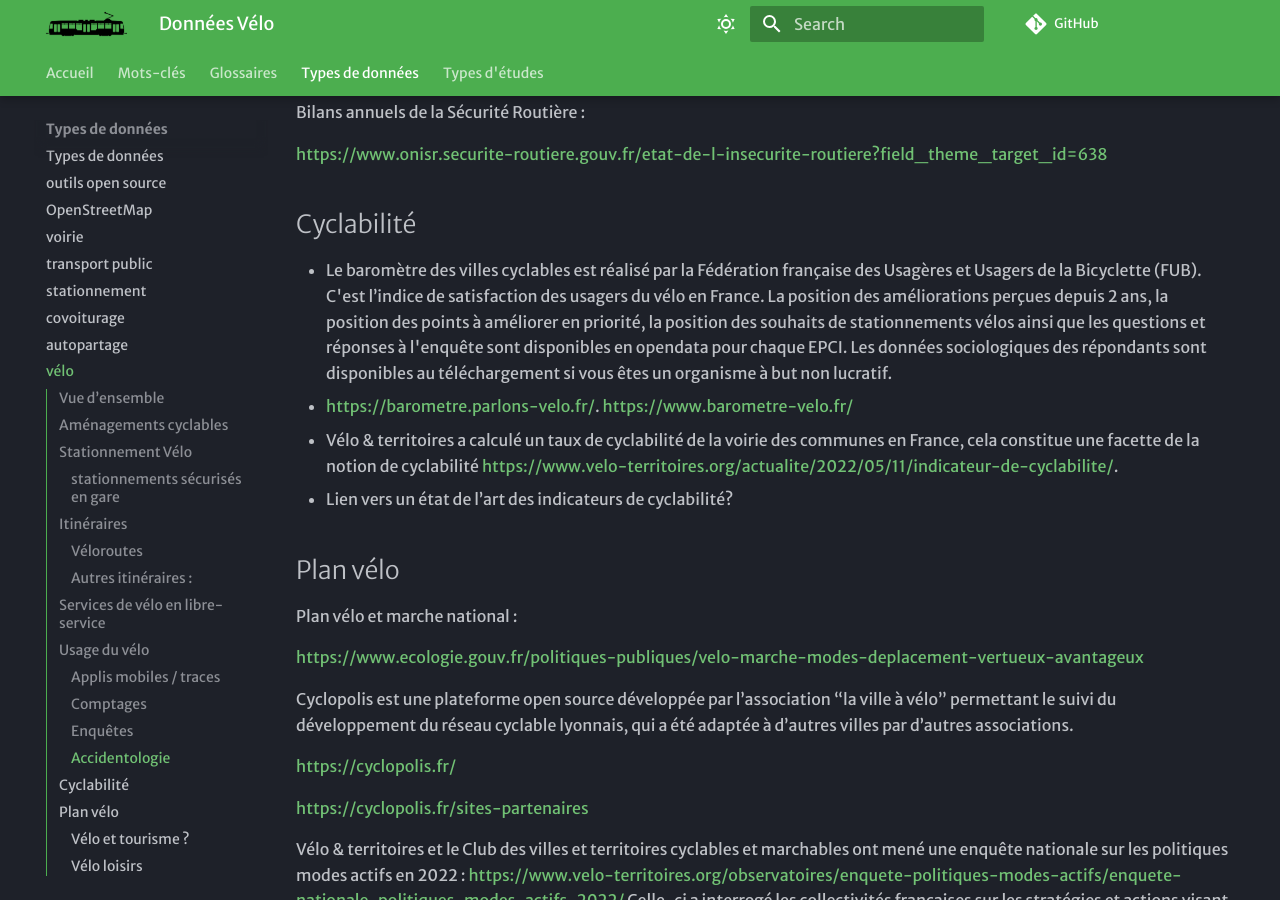
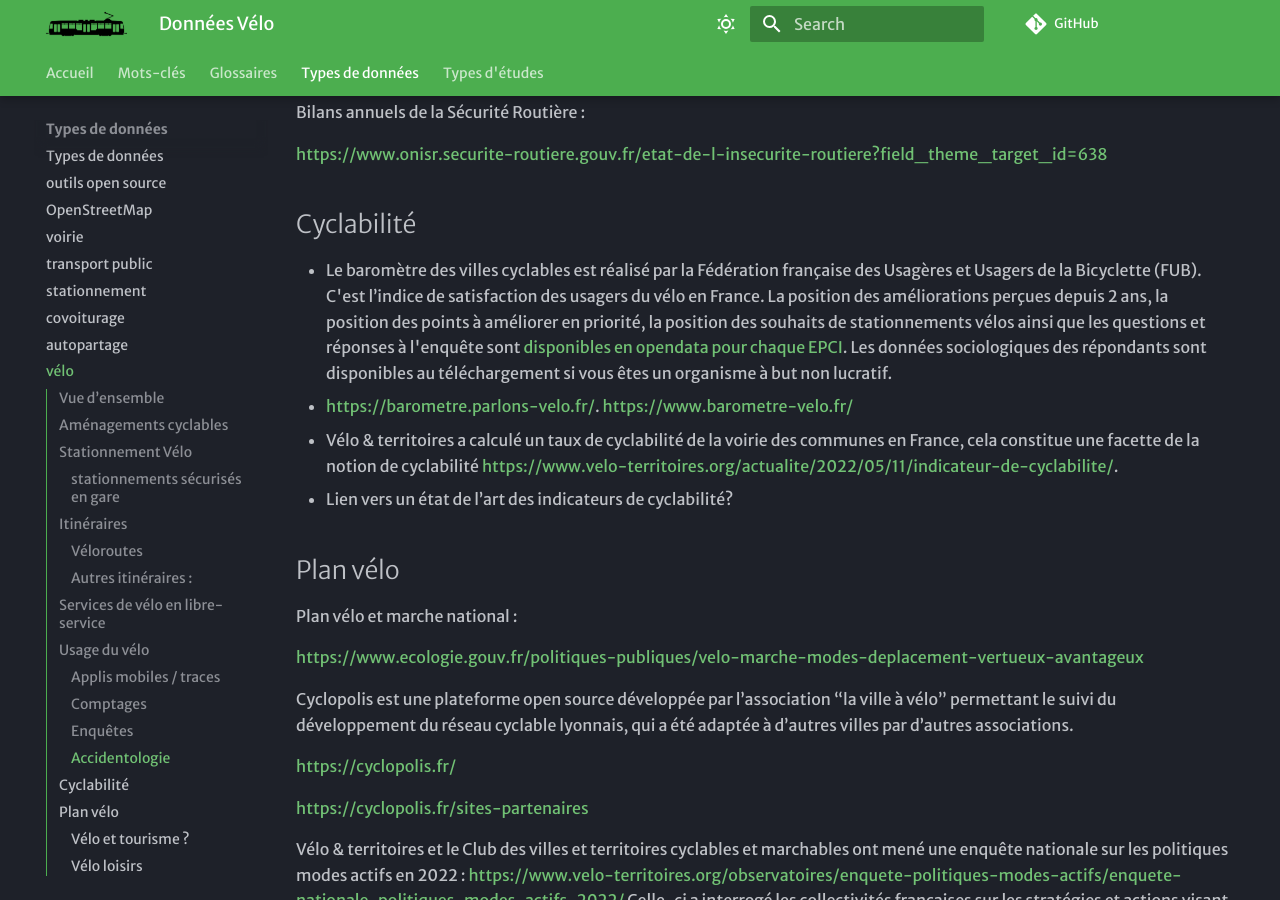
Before and after one commit to xdurang/mobscidat, an MkDocs documentation site: the page built from docs/types_donnees/velo.md, in a window 1280 px wide and 900 px high, scrolled down 4473 px. Built offline with MkDocs 1.6.1 and Material for MkDocs 9.7.7, drawn with Linux system fonts in a browser that asks for light colours; some web fonts are replaced; comment, search, counter and statistics services are not loaded; part of the change alters nothing that is shown.

```diff
--- a/docs/types_donnees/velo.md
+++ b/docs/types_donnees/velo.md
@@ -149,7 +149,7 @@ Bilans annuels de la Sécurité Routière :
 
 ## Cyclabilité
 
-*   Le baromètre des villes cyclables est réalisé par la Fédération française des Usagères et Usagers de la Bicyclette (FUB). C'est l’indice de satisfaction des usagers du vélo en France. La position des améliorations perçues depuis 2 ans, la position des points à améliorer en priorité, la position des souhaits de stationnements vélos ainsi que les questions et réponses à l'enquête sont disponibles en opendata pour chaque EPCI. Les données sociologiques des répondants sont disponibles au téléchargement si vous êtes un organisme à but non lucratif.
+*   Le baromètre des villes cyclables est réalisé par la Fédération française des Usagères et Usagers de la Bicyclette (FUB). C'est l’indice de satisfaction des usagers du vélo en France. La position des améliorations perçues depuis 2 ans, la position des points à améliorer en priorité, la position des souhaits de stationnements vélos ainsi que les questions et réponses à l'enquête sont [disponibles en opendata pour chaque EPCI](https://opendata.parlons-velo.fr/). Les données sociologiques des répondants sont disponibles au téléchargement si vous êtes un organisme à but non lucratif.
 *   [https://barometre.parlons-velo.fr/](https://barometre.parlons-velo.fr/). [https://www.barometre-velo.fr/](https://www.barometre-velo.fr/)
 *   Vélo & territoires a calculé un taux de cyclabilité de la voirie des communes en France, cela constitue une facette de la notion de cyclabilité
     [https://www.velo-territoires.org/actualite/2022/05/11/indicateur-de-cyclabilite/](https://www.velo-territoires.org/actualite/2022/05/11/indicateur-de-cyclabilite/).
```
